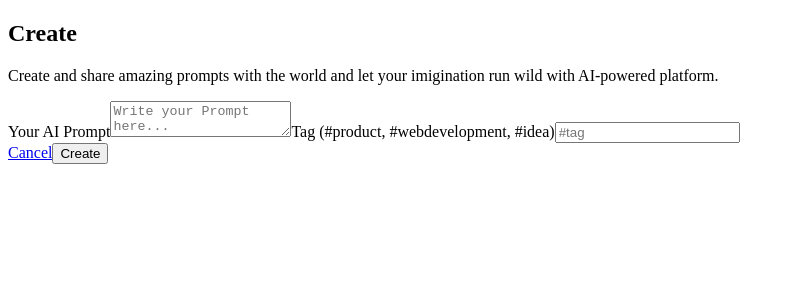
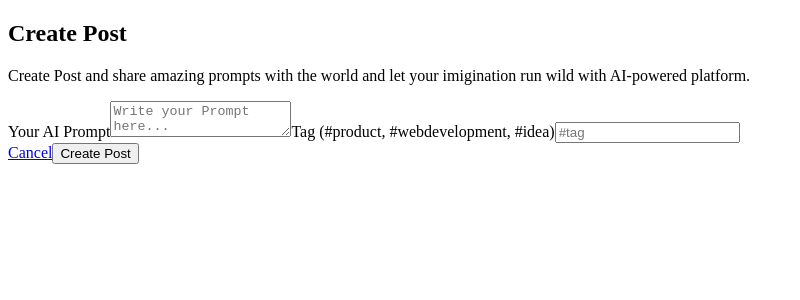
Before and after one commit to Vishal-Kank/promptopia-nextjs-app, a Next.js app: page /create-prompt in a window 1280 px wide. Shown: the top 300 px of the page, without its empty margins (0-800 px from the left). Built offline with nearby package versions, Linux system fonts and the light colour scheme; no server answers.

Commit message:
resolved the post prompt issue

```diff
--- /dev/null
+++ b/app/api/prompt/new/route.js
@@ -0,0 +1,21 @@
+import { connectToDB } from "@utils/database";
+import Prompt from "@models/prompt"
+
+export const POST = async (req) => {
+    const { userId, prompt, tag } = await req.json()
+    console.log({userId, prompt, tag})
+    try {
+        await connectToDB();
+        const newPrompt = new Prompt({
+            creator: userId,
+            prompt,
+            tag
+        })
+
+        await newPrompt.save();
+
+        return new Response(JSON.stringify(newPrompt), { status: 201 })
+    } catch (error) {
+        return new Response("Failed to create a new response", { status: 500 })
+    }
+}
--- a/app/create-prompt/page.jsx
+++ b/app/create-prompt/page.jsx
@@ -7,16 +7,42 @@ import { useRouter } from "next/navigation";
 import Form from "@components/Form";
 
 const CreatePrompt = () => {
+  const router = useRouter();
+  const { data: session } = useSession();
+
   const [submitting, setSubmitting] = useState(false);
   const [post, setPost] = useState({
     prompt: '',
     tag: ''
   });
 
-  const createPrompt = async (e) => {}
+  const createPrompt = async (e) => {
+    e.preventDefault();
+    setSubmitting(true)
+
+    try {
+      const response = await fetch('/api/prompt/new', {
+        method: 'POST',
+        body: JSON.stringify({
+          userId: session?.user.id,
+          prompt: post.prompt,
+          tag: post.tag,
+        })
+      })
+
+      if(response.ok) {
+        router.push('/')
+      }
+    } catch (error) {
+      console.log(error)
+    } finally {
+      setSubmitting(false)
+    }
+  }
+
   return (
     <Form
-      type="Create"
+      type="Create Post"
       post={post}
       setPost={setPost}
       submitting={submitting}
--- a/components/Form.jsx
+++ b/components/Form.jsx
@@ -35,7 +35,7 @@ const Form = ({ type, post, setPost, submitting, handleSubmit}) => {
           </span>
 
           <input
-            value={post.prompt}
+            value={post.tag}
             onChange={e => setPost({...post, tag: e.target.value})}
             placeholder='#tag'
             required
--- /dev/null
+++ b/models/prompt.js
@@ -0,0 +1,20 @@
+import { Schema, model, models } from "mongoose"
+
+const PropmtSchema = new Schema({
+    creator: {
+        type: Schema.Types.ObjectId,
+        ref: 'User'
+    },
+    prompt: {
+        type: String,
+        required: true,
+    },
+    tag: {
+        type: String,
+        required: true,
+    }
+})
+
+const Prompt = models.Prompt || model('Prompt', PropmtSchema);
+
+export default Prompt;
```
Also changed, not shown: 1 other file (tests, documents, lock files or other folders).
